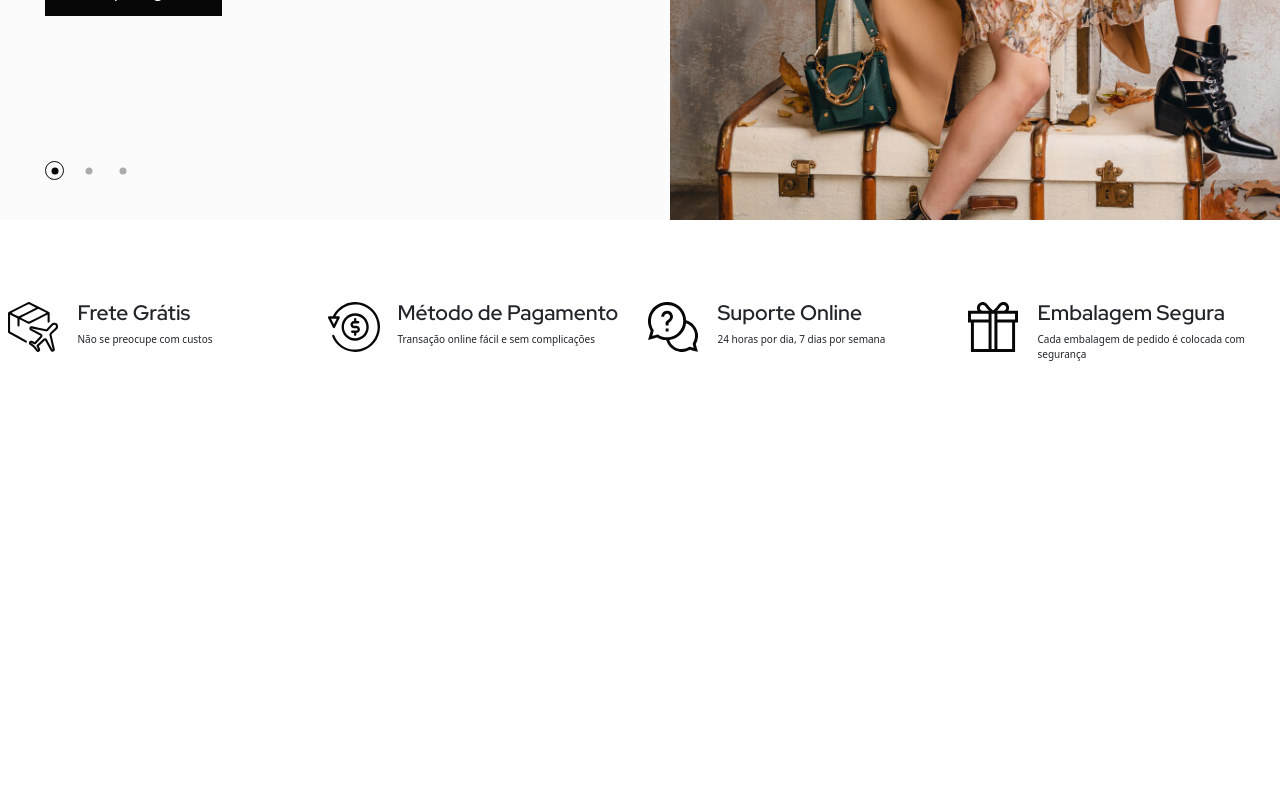
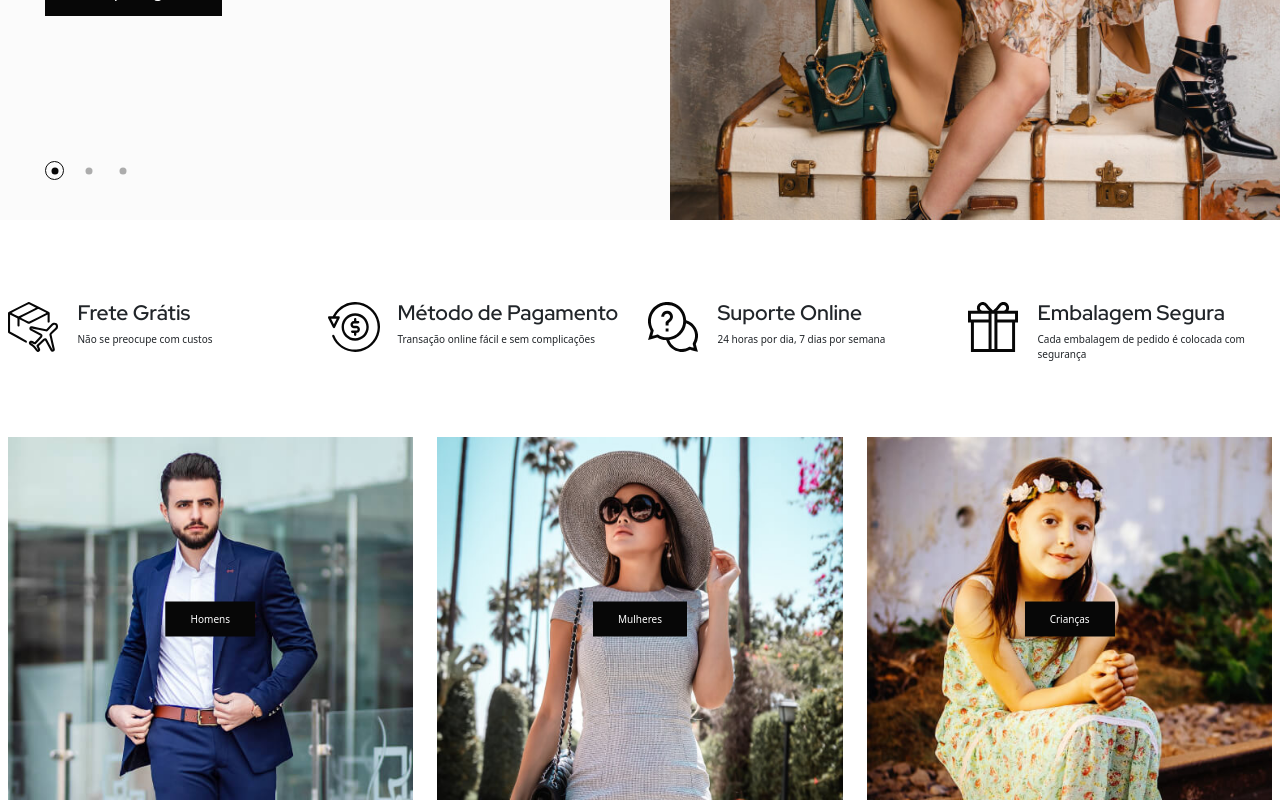
Before and after one commit to matondojoao/sattiyas, a Vue app: page / in a window 1280 px wide. Shown: the part 620-1420 px from the top of the page. Before the commit the page ends 1057 px from the top, so only its background shows below. Built offline with nearby package versions, Linux system fonts and the light colour scheme.

Commit message:
Adiciona componente de categorias

```diff
--- /dev/null
+++ b/src/components/template/web/home/Category.vue
@@ -0,0 +1,33 @@
+<template>
+    <div class="container-fluid">
+    <div class="cs_grid_list">
+      <div class="cs_category cs_style_1">
+        <a href="shop.html" class="cs_category_thumb position-relative">
+          <img src="@/assets/img/men.jpg" alt="Category Image" class="w-100">
+          <span class="cs_category_btn">
+            <span>Homens</span>
+            <span><i class="fa-solid fa-arrow-right"></i></span>
+          </span>
+        </a>
+      </div>
+      <div class="cs_category cs_style_1">
+        <a href="shop.html" class="cs_category_thumb position-relative">
+          <img src="@/assets/img/women.jpg" alt="Category Image" class="w-100">
+          <span class="cs_category_btn">
+            <span>Mulheres</span>
+            <span><i class="fa-solid fa-arrow-right"></i></span>
+          </span>
+        </a>
+      </div>
+      <div class="cs_category cs_style_1">
+        <a href="shop.html" class="cs_category_thumb position-relative">
+          <img src="@/assets/img/children.jpg" alt="Category Image" class="w-100">
+          <span class="cs_category_btn">
+            <span>Crianças</span>
+            <span><i class="fa-solid fa-arrow-right"></i></span>
+          </span>
+        </a>
+      </div>
+    </div>
+  </div>
+</template>
--- a/src/views/HomeView.vue
+++ b/src/views/HomeView.vue
@@ -1,6 +1,7 @@
 <script setup>
 import Hero from '@/components/template/web/home/Hero.vue'
 import IconBoxes from '@/components/template/web/home/IconBoxes.vue'
+import Category from '@/components/template/web/home/Category.vue'
 import { onMounted } from 'vue';
 import {main} from '@/assets/js/main.js'
 
@@ -12,4 +13,5 @@ onMounted(() => {
 <template>
   <Hero />
   <IconBoxes />
+  <Category />
 </template>
```
